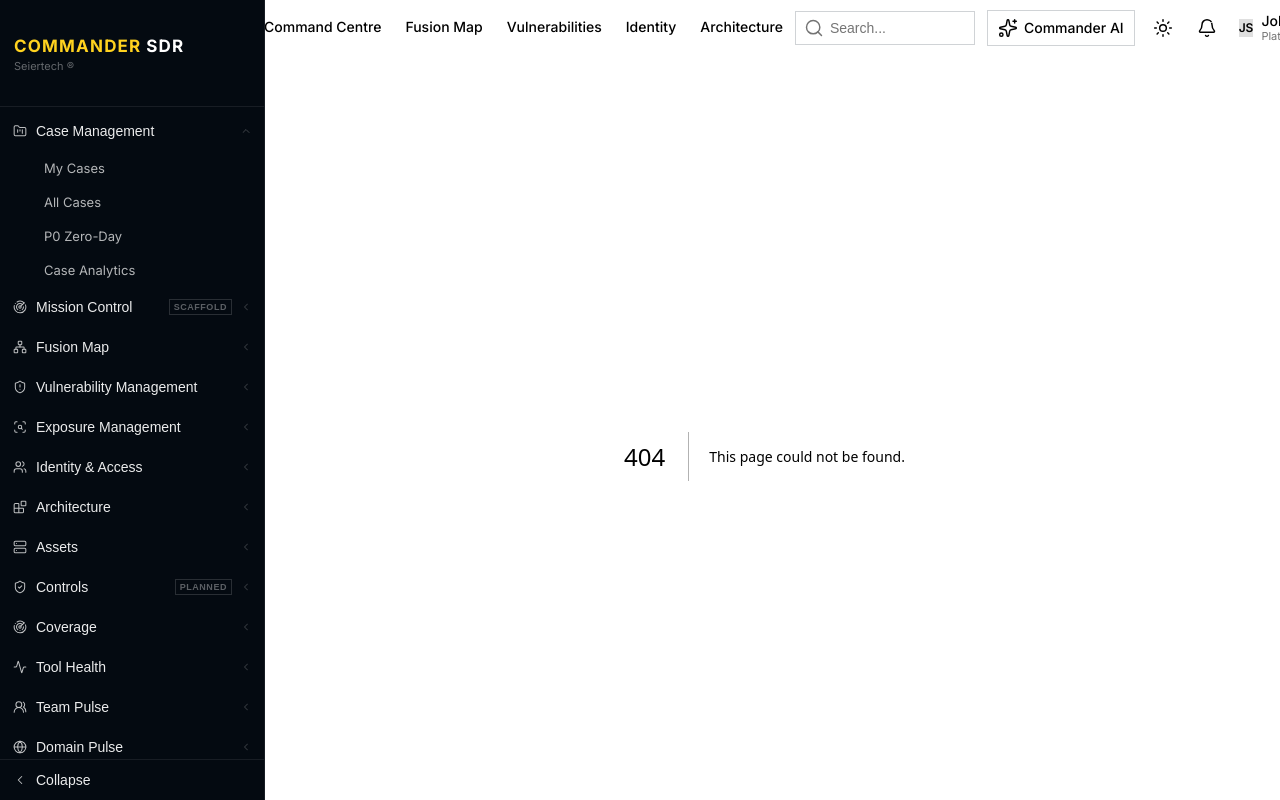
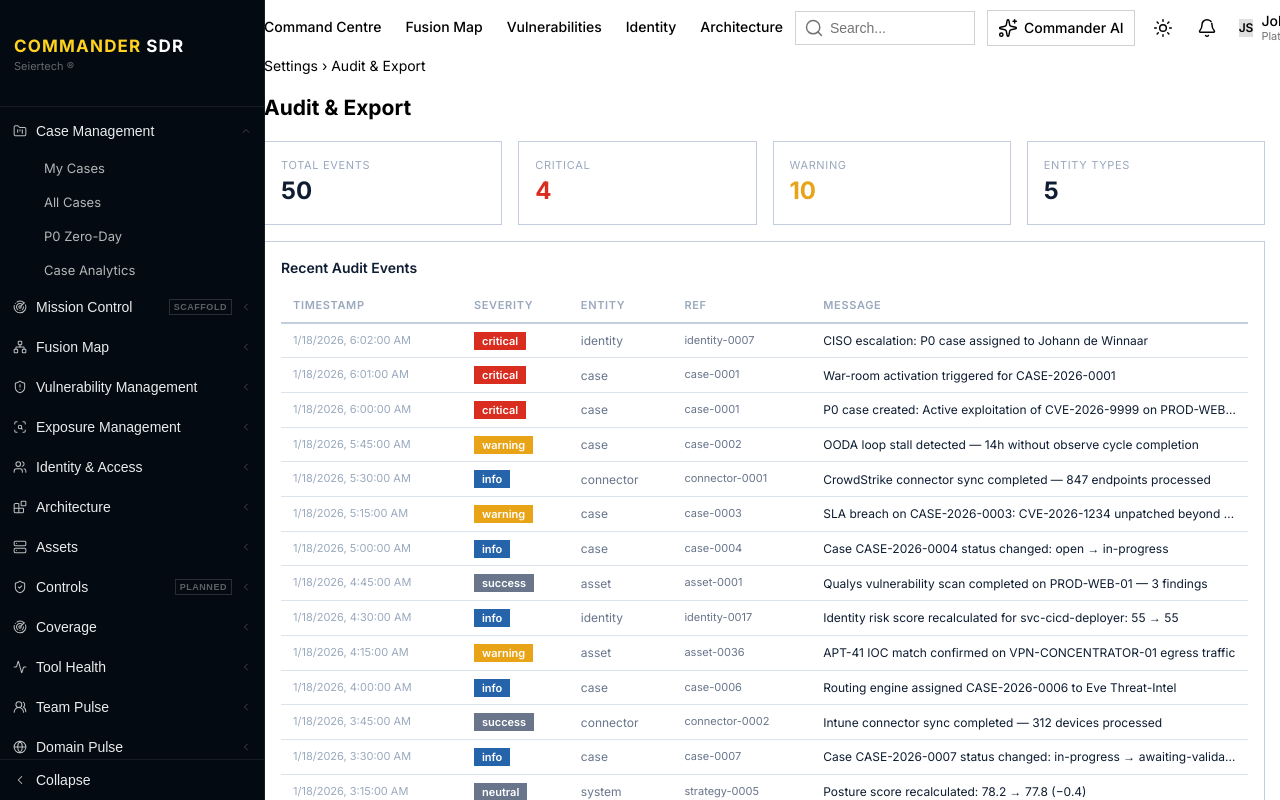
Before and after one commit to johanndewinnaar-blip/Kiro_Commander_SDR, a Next.js app in the folder apps/web/: page /settings/audit-export in a window 1280 px wide. Before the commit this address had no page. Built offline with nearby package versions, Linux system fonts and the light colour scheme.

Commit message:
feat(tenant-admin): audit & export — tenant admin complete

```diff
--- /dev/null
+++ b/apps/web/src/app/settings/audit-export/page.tsx
@@ -0,0 +1,58 @@
+'use client';
+
+import { useMode } from '@/context/mode-context';
+import { PageContainer } from '@/components/page-container';
+import { seedEvents } from '../../../../../../packages/contracts/src/fixtures/seed-events';
+import { componentTokens } from '../../../../../../packages/ui/src/tokens/components';
+import { primitiveTypeScale, primitiveSpacing, primitiveFontWeight, primitiveFonts, primitiveLetterSpacing, primitiveSignal } from '../../../../../../packages/ui/src/tokens/primitives';
+
+/**
+ * Tenant Admin — Audit & Export
+ * Data: AuditEvent from seed-events
+ * Route: /settings/audit-export | Status: BUILD
+ */
+{/* AI-PLACEMENT: AICAP-ADMIN-007 — Commander AI audit anomaly detection */}
+
+export default function SettingsAuditExportPage() {
+  const { tokens } = useMode();
+  const recentEvents = [...seedEvents].sort((a, b) => new Date(b.timestamp).getTime() - new Date(a.timestamp).getTime()).slice(0, 20);
+  const entityTypes = Array.from(new Set(seedEvents.map((e) => e.entityType)));
+  const criticalEvents = seedEvents.filter((e) => e.severity === 'critical').length;
+  const warningEvents = seedEvents.filter((e) => e.severity === 'warning').length;
+
+  return (
+    <PageContainer pretitle="Settings › Audit & Export" title="Audit & Export">
+      <section style={{ display: 'grid', gridTemplateColumns: 'repeat(4, 1fr)', gap: componentTokens.gridGap, marginBottom: componentTokens.gridGap }}>
+        <Kpi tokens={tokens} label="Total Events" value={String(seedEvents.length)} />
+        <Kpi tokens={tokens} label="Critical" value={String(criticalEvents)} accent={criticalEvents > 0 ? primitiveSignal.critical : undefined} />
+        <Kpi tokens={tokens} label="Warning" value={String(warningEvents)} accent={warningEvents > 0 ? primitiveSignal.warning : undefined} />
+        <Kpi tokens={tokens} label="Entity Types" value={String(entityTypes.length)} />
+      </section>
+      <div style={{ background: tokens.surface.elevated, border: `1px solid ${tokens.border.default}`, padding: componentTokens.cardPadding }}>
+        <h3 style={{ fontSize: primitiveTypeScale.h4, fontWeight: primitiveFontWeight.semibold, color: tokens.text.primary, margin: `0 0 ${componentTokens.cardHeaderMargin}` }}>Recent Audit Events</h3>
+        <div style={{ overflowX: 'auto' }}>
+          <table style={{ width: '100%', borderCollapse: 'collapse', fontSize: primitiveTypeScale.caption }}>
+            <thead><tr>{['Timestamp', 'Severity', 'Entity', 'Ref', 'Message'].map((h) => <th key={h} style={{ textAlign: 'left', padding: `${primitiveSpacing[2]} ${primitiveSpacing[3]}`, borderBottom: `2px solid ${tokens.border.default}`, color: tokens.text.muted, fontWeight: primitiveFontWeight.semibold, textTransform: 'uppercase', letterSpacing: primitiveLetterSpacing.eyebrow, fontSize: primitiveTypeScale.micro }}>{h}</th>)}</tr></thead>
+            <tbody>{recentEvents.map((e) => {
+              const sevColor = e.severity === 'critical' ? primitiveSignal.critical : e.severity === 'warning' ? primitiveSignal.warning : e.severity === 'info' ? primitiveSignal.info : primitiveSignal.neutral;
+              return (
+                <tr key={e.id} style={{ borderBottom: `1px solid ${tokens.border.subtle}` }}>
+                  <td style={{ padding: `${primitiveSpacing[2]} ${primitiveSpacing[3]}`, color: tokens.text.muted, fontFamily: primitiveFonts.mono, fontSize: primitiveTypeScale.micro, whiteSpace: 'nowrap' }}>{new Date(e.timestamp).toLocaleString()}</td>
+                  <td style={{ padding: `${primitiveSpacing[2]} ${primitiveSpacing[3]}` }}><span style={{ padding: '2px 8px', fontSize: primitiveTypeScale.micro, fontWeight: primitiveFontWeight.semibold, color: '#fff', background: sevColor }}>{e.severity}</span></td>
+                  <td style={{ padding: `${primitiveSpacing[2]} ${primitiveSpacing[3]}`, color: tokens.text.secondary }}>{e.entityType}</td>
+                  <td style={{ padding: `${primitiveSpacing[2]} ${primitiveSpacing[3]}`, color: tokens.text.secondary, fontFamily: primitiveFonts.mono, fontSize: primitiveTypeScale.micro }}>{e.entityRef}</td>
+                  <td style={{ padding: `${primitiveSpacing[2]} ${primitiveSpacing[3]}`, color: tokens.text.primary, maxWidth: 320, whiteSpace: 'nowrap', overflow: 'hidden', textOverflow: 'ellipsis' }} title={e.message}>{e.message}</td>
+                </tr>
+              );
+            })}</tbody>
+          </table>
+        </div>
+        <p style={{ marginTop: primitiveSpacing[3], fontSize: primitiveTypeScale.caption, color: tokens.text.muted }}>Audit export download not available in Phase 1. This surface is read-only.</p>
+      </div>
+    </PageContainer>
+  );
+}
+
+function Kpi({ tokens, label, value, accent }: { tokens: ReturnType<typeof useMode>['tokens']; label: string; value: string; accent?: string }) {
+  return (<div style={{ background: tokens.surface.elevated, border: `1px solid ${tokens.border.default}`, padding: componentTokens.cardPadding }}><span style={{ display: 'block', fontSize: primitiveTypeScale.micro, color: tokens.text.muted, textTransform: 'uppercase', letterSpacing: primitiveLetterSpacing.eyebrow }}>{label}</span><span style={{ fontSize: primitiveTypeScale.kpiValue, fontFamily: primitiveFonts.mono, fontWeight: primitiveFontWeight.bold, color: accent ?? tokens.text.primary }}>{value}</span></div>);
+}
```
